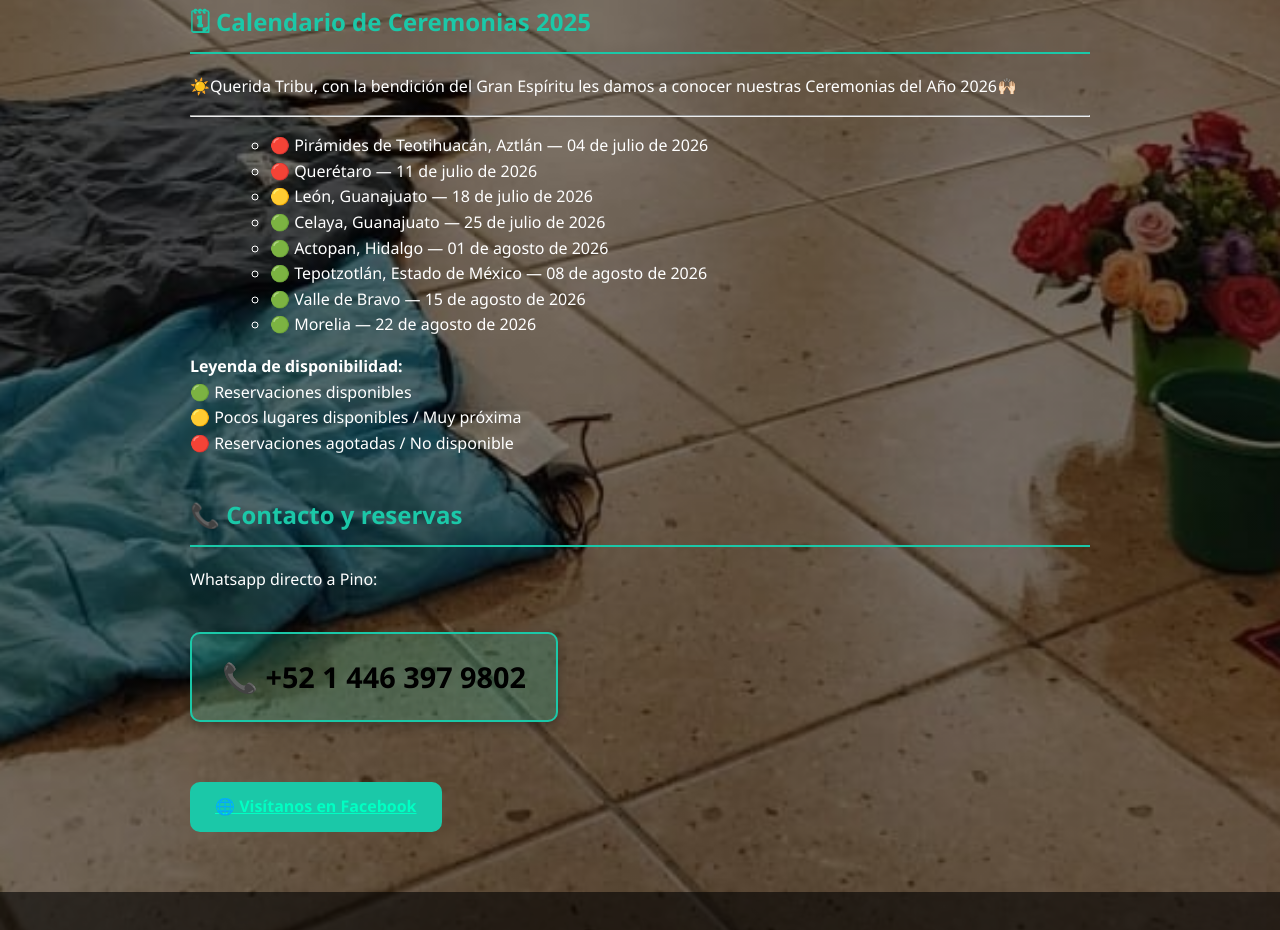
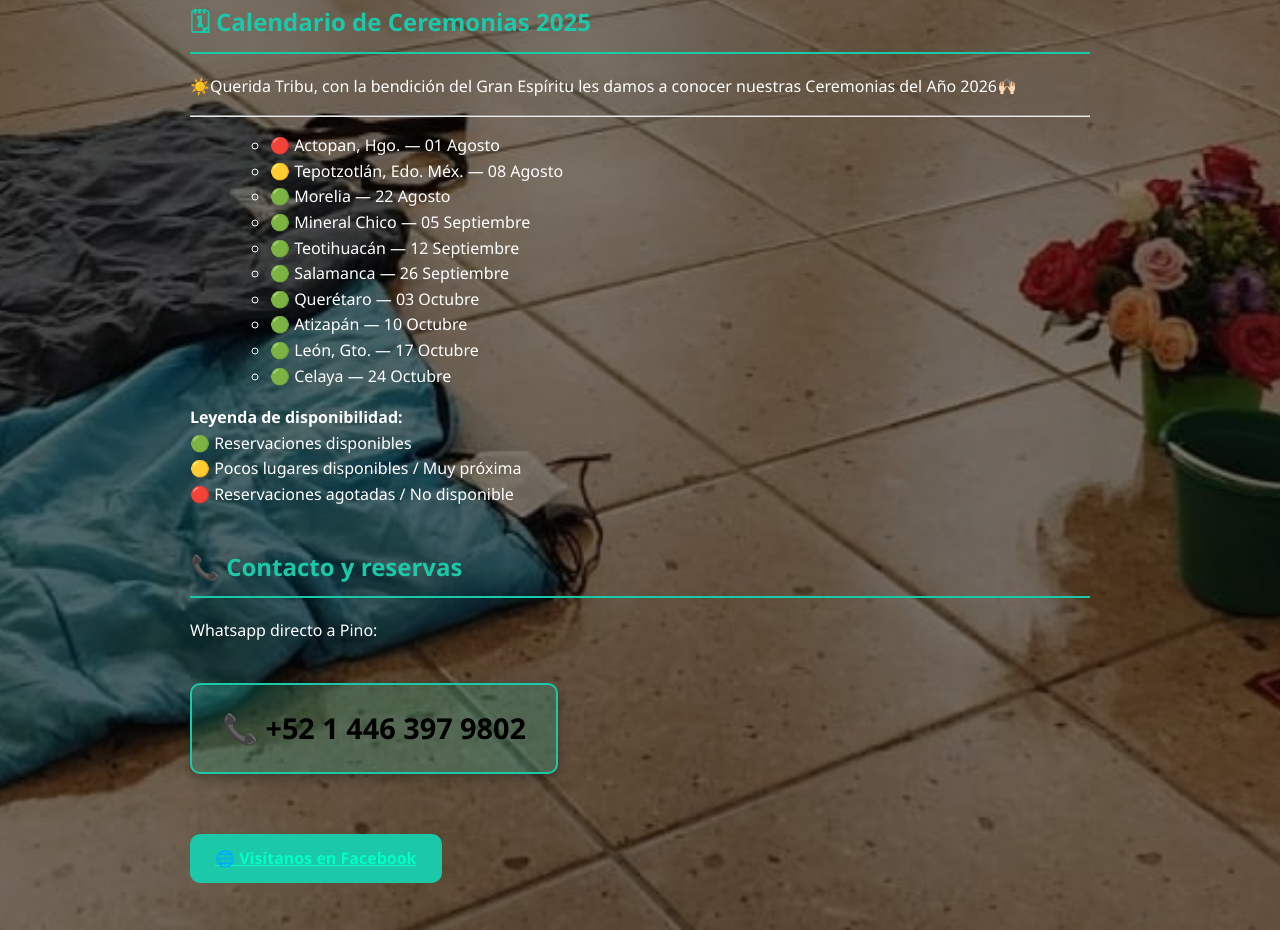
Before and after one commit to moisesdelvallegarcia/El-vuelo-del-condor, a plain HTML site: page index.html in a window 1280 px wide. Shown: the part 1753-2683 px from the top of the page. Drawn offline with Linux system fonts and the light colour scheme.

Commit message:
Update event list in index.html

```diff
--- a/index.html
+++ b/index.html
@@ -440,15 +440,16 @@
 
 
 <ul>
-
-  <li>🔴 Pirámides de Teotihuacán, Aztlán — 04 de julio de 2026</li>
-  <li>🔴 Querétaro — 11 de julio de 2026</li>
-  <li>🟡 León, Guanajuato — 18 de julio de 2026</li>
-  <li>🟢 Celaya, Guanajuato — 25 de julio de 2026</li>
-  <li>🟢 Actopan, Hidalgo — 01 de agosto de 2026</li>
-  <li>🟢 Tepotzotlán, Estado de México — 08 de agosto de 2026</li>
-  <li>🟢 Valle de Bravo — 15 de agosto de 2026</li>
-  <li>🟢 Morelia — 22 de agosto de 2026</li>
+  <li>🔴 Actopan, Hgo. — 01 Agosto</li>
+  <li>🟡 Tepotzotlán, Edo. Méx. — 08 Agosto</li>
+  <li>🟢 Morelia — 22 Agosto</li>
+  <li>🟢 Mineral Chico — 05 Septiembre</li>
+  <li>🟢 Teotihuacán — 12 Septiembre</li>
+  <li>🟢 Salamanca — 26 Septiembre</li>
+  <li>🟢 Querétaro — 03 Octubre</li>
+  <li>🟢 Atizapán — 10 Octubre</li>
+  <li>🟢 León, Gto. — 17 Octubre</li>
+  <li>🟢 Celaya — 24 Octubre</li>
 </ul>
 
   </ul>
```
